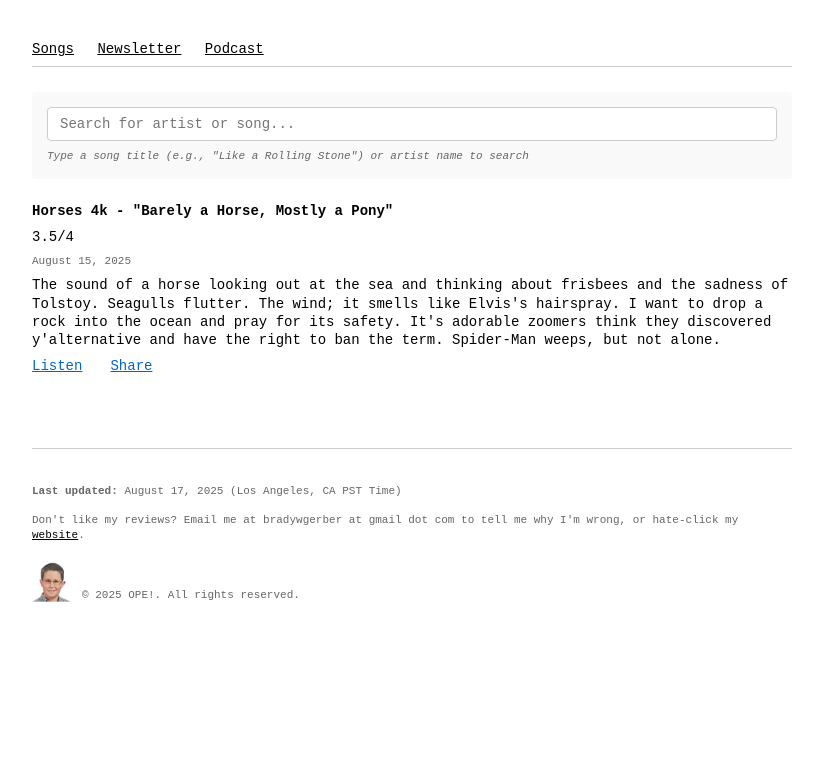
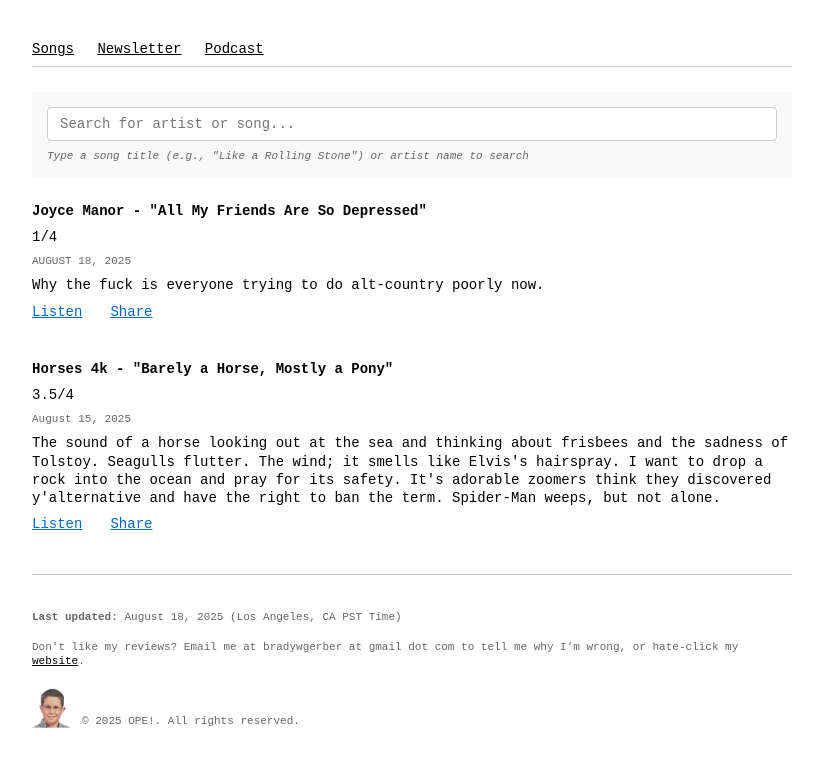
Before and after one commit to bg-write/ope-music, a website: page index.html in a window 1280 px wide. Shown: the part 158-924 px from the top of the page, without its empty margins (228-1051 px from the left). Before the commit the page ends 800 px from the top, so only its background shows below. Drawn offline with Linux system fonts and the light colour scheme.

Commit message:
Fix featured songs display - show all featured songs on Songs tab instead of just first one

```diff
--- a/index.html
+++ b/index.html
@@ -67,6 +67,17 @@
             <p class="search-help">Type a song title (e.g., "Like a Rolling Stone") or artist name to search</p>
         </div>
 
+
+        <div class="song-entry" id="joyce-manor-all-my-friends-are-so-depressed-song-review" data-artist="joyce manor - "all my friends are so depressed"">
+            <h3 class="song-title">Joyce Manor - "All My Friends Are So Depressed"</h3>
+            <p class="song-rating">1/4</p>
+            <p class="song-date">AUGUST 18, 2025</p>
+            <p class="song-description">Why the fuck is everyone trying to do alt-country poorly now.</p>
+            <div class="song-links">
+                <a href="https://youtu.be/NDmJDdFl_jI?si=I99dZE6IilHRunLr" target="_blank" rel="noopener">Listen</a>
+                <button onclick="shareSong('joyce-manor-all-my-friends-are-so-depressed-song-review', 'Joyce Manor - &quot;All My Friends Are So Depressed&quot;')" class="share-btn">Share</button>
+            </div>
+        </div>
         <div class="song-entry" id="horses-4k-barely-a-horse-mostly-a-pony-song-review" data-artist="horses 4k - "barely a horse, mostly a pony"">
             <h3 class="song-title">Horses 4k - "Barely a Horse, Mostly a Pony"</h3>
             <p class="song-rating">3.5/4</p>
@@ -101,6 +112,16 @@
 
         <h2>All Weekly Picks</h2>
 
+        <div class="song-entry" id="joyce-manor-all-my-friends-are-so-depressed-song-review" data-artist="joyce manor - "all my friends are so depressed"">
+            <h3 class="song-title">Joyce Manor - "All My Friends Are So Depressed"</h3>
+            <p class="song-rating">1/4</p>
+            <p class="song-date">AUGUST 18, 2025</p>
+            <p class="song-description">Why the fuck is everyone trying to do alt-country poorly now.</p>
+            <div class="song-links">
+                <a href="https://youtu.be/NDmJDdFl_jI?si=I99dZE6IilHRunLr" target="_blank" rel="noopener">Listen</a>
+                <button onclick="shareSong('joyce-manor-all-my-friends-are-so-depressed-song-review', 'Joyce Manor - &quot;All My Friends Are So Depressed&quot;')" class="share-btn">Share</button>
+            </div>
+        </div>
         <div class="song-entry" id="horses-4k-barely-a-horse-mostly-a-pony-song-review" data-artist="horses 4k - "barely a horse, mostly a pony"">
             <h3 class="song-title">Horses 4k - "Barely a Horse, Mostly a Pony"</h3>
             <p class="song-rating">3.5/4</p>
@@ -389,12 +410,12 @@
         window.addEventListener('hashchange', handleHashNavigation);
     </script>
 
-                                                                                                                <!-- Footer -->
+                                                                                                                                        <!-- Footer -->
     <div class="footer">
 
         <div class="footer-content">
             <div class="last-updated">
-                <strong>Last updated:</strong> August 17, 2025 (Los Angeles, CA PST Time)
+                <strong>Last updated:</strong> August 18, 2025 (Los Angeles, CA PST Time)
             </div>
 
             <div class="contact-info">
```
Also changed, not shown: build.js (+14 -8 lines), content/songs.md (+7 -0 lines).
